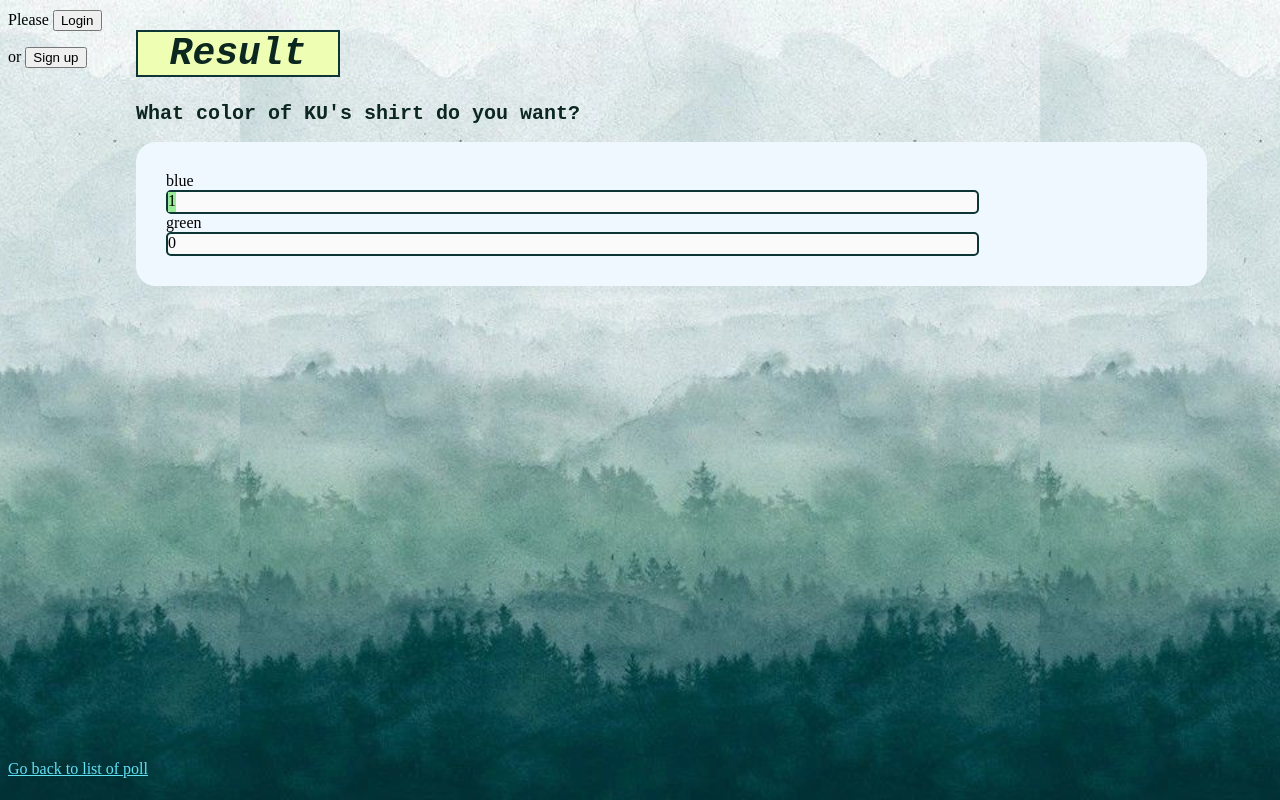
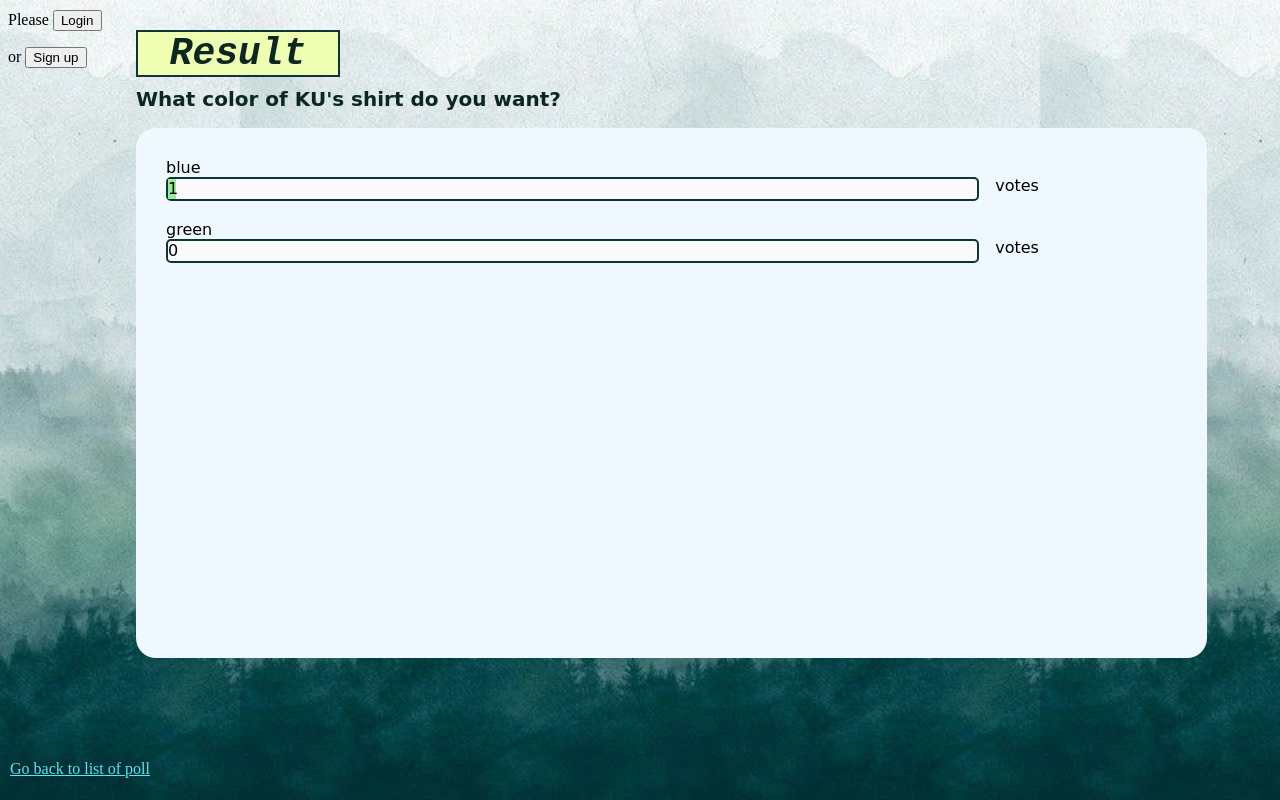
Before and after one commit to tnnpp/ku-polls, a Django app: page /polls/1/results/ in a window 1280 px wide. Run offline with Django 4.2, Linux system fonts and the light colour scheme; data comes from the database, SQL or seed files in the repository.

Commit message:
updating result page

```diff
--- a/polls/models.py
+++ b/polls/models.py
@@ -2,6 +2,7 @@ import datetime
 from django.db import models
 from django.utils import timezone
 from django.contrib.auth.models import User
+
 
 class Question(models.Model):
     """
--- a/polls/static/polls/results_style.css
+++ b/polls/static/polls/results_style.css
@@ -2,6 +2,7 @@ a{
     color: #62e2f5;
     position: absolute;
     top:95%;
+    left:10px;
 }
 .welcome{
     position: absolute;
@@ -27,20 +28,26 @@ h1{
 }
 h2{
     color: rgb(12, 39, 31);
-    font-family:"Courier New";
+    font-family:cursive;
     font-size: 20px;
     margin-left: 10vw;
-    margin-top: 15px;
+    position: relative;
+    top: -15px;
 }
 .container{
     display:flex;
     flex-direction: column;
+    justify-content: flex-start;
+    overflow: auto;
     width: 80%;
+    height: 60%;
     background-color: aliceblue;
     padding: 30px;
     border-radius: 20px;
     position: relative;
-    left: 10vw
+    top: -15px;
+    left: 10vw;
+    font-family: cursive;
 }
 
 .vote_bar {
@@ -49,6 +56,7 @@ h2{
     background-color: rgb(250, 250, 250);
     border-radius: 5px;
     border: 2px solid rgb(13, 53, 53);
+    font-family: cursive;
 }
 
 /* Style for table data cells */
@@ -60,5 +68,21 @@ h2{
 
 
 }
+.votes{
+    font-famlily:cursive;
+    position:relative;
+    top: -25px;
+    left:82%;
+    }
+.message{
+    font-family: cursive;
+    background-color: antiquewhite;
+    color: rgb(43, 136, 45);
+    position: relative;
+    padding:10px;
+    /* top: 10px; */
+    left: 10vw;
+    border-radius: 10px;
 
-  /* Style for the bars (td elements with class "bar") */
+
+}
--- a/polls/static/polls/style.css
+++ b/polls/static/polls/style.css
@@ -73,6 +73,12 @@ h1{
     position: absolute;
     left: 10%;
 }
+.profile{
+    color: rgb(148, 236, 233);
+    margin-left: 10px;
+    position: absolute;
+    bottom:10px;
+}
 body{
     background: white url("images/background.png") no-repeat;
     background-size: cover;
--- a/polls/templates/polls/index.html
+++ b/polls/templates/polls/index.html
@@ -25,6 +25,7 @@
 {% else %}
     <p>No polls are available.</p>
 {% endif %}
+<a class="profile" href="{% url 'polls:profile' %}">Profile</a>
 <div class="welcome">
 {% if user.is_authenticated %}
    Welcome back, {{ user.username }}
--- a/polls/templates/polls/results.html
+++ b/polls/templates/polls/results.html
@@ -10,17 +10,18 @@
         <div class="vote_bar">
           <div class="bar" style="width: {{choice.votes}}%">{{ choice.votes }}</div>
         </div>
+        <div class="votes"> votes </div>
   {% endfor %}
 </div>
 
 {% if messages %}
-  <ul class="messages">
-    {% for message in messages %}
-      {% if message.tags == 'success' %}
-        <li class="success">{{ message }}</li>
-      {% endif %}
-    {% endfor %}
-  </ul>
+    </div class="success">
+        {% for message in messages %}
+          {% if message.tags == 'success' %}
+            <b class="message">{{ message }}</b>
+          {% endif %}
+        {% endfor %}
+    </div>
 {% endif %}
 
 <a href="{% url 'polls:index' %}">Go back to list of poll</a>
```
